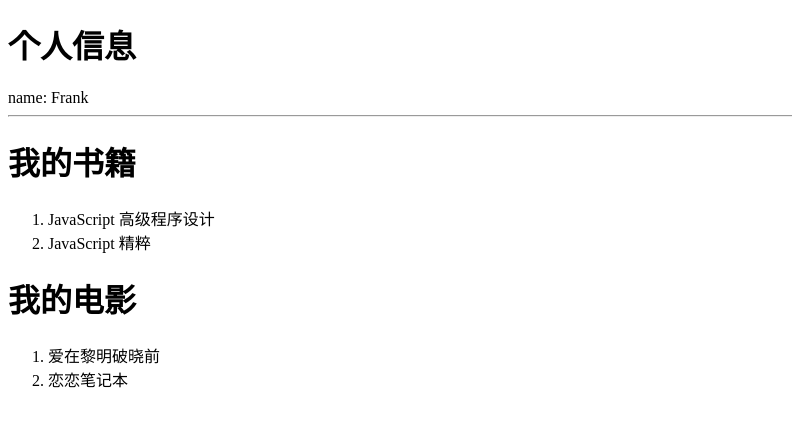
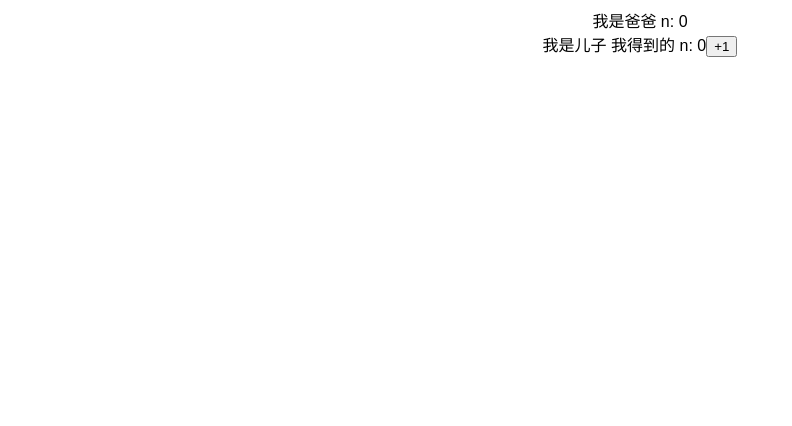
Before and after one commit to codingories/react-restudy, a React (Create React App) app: page / in a window 1280 px wide. Shown: the top 426 px of the page, without its empty margins (0-792 px from the left). Built offline with nearby package versions, Linux system fonts and the light colour scheme.

Commit message:
useContext的案例

```diff
--- a/src/index.js
+++ b/src/index.js
@@ -1,144 +1,44 @@
-import React, { useReducer, useContext, useEffect } from "react";
+import React, { createContext, useState, useContext } from "react";
 import ReactDOM from "react-dom";
 
-const store = {
-  user: null,
-  books: null,
-  movies: null
-};
-// 1. 将数据集中在一个 store 对象
-function reducer(state, action) {
-  switch (action.type) {
-    case "setUser":
-      return { ...state, user: action.user };
-      // 先把之前的状态复制过来，再加上新的user
-    case "setBooks":
-      return { ...state, books: action.books };
-    case "setMovies":
-      return { ...state, movies: action.movies };
-    default:
-      throw new Error();
-  }
-} // 2. 将所有操作集中在 reducer
+import "./styles.css";
 
-const Context = React.createContext(null);
-// 3. 创建一个 Context
-
+const C = createContext(null);
+// 一.使用 C = createContext(initial)创建上下文
 function App() {
-  const [state, dispatch] = useReducer(reducer, store);
-  // 4. 创建对数据的读写 api
-  const api = { state, dispatch };
+  console.log("App 执行了");
+  const [n, setN] = useState(0);
   return (
-    <Context.Provider value={api}>
-      {/*5. 将第四步的内容放到第三步的 Context*/}
-      {/*6. 用 Context.Provider 将 Context 提供给所有组件*/}
-      <User />
-      <hr />
-      <Books />
-      <Movies />
-    </Context.Provider>
+    <C.Provider value={{ n, setN }}>
+      {/*二.<C.provider>圈定作用域, 传递一个Value , Value一般会给一个读接口和一个写接口*/}
+      <div className="App">
+        <Baba />
+      </div>
+    </C.Provider>
   );
 }
 
-function User() {
-  const { state, dispatch } = useContext(Context);
-  {/*7. 各个组件用 useContext 获取读写 API*/}
-  // 注意这里不是方括号，useContext返回一个对象
-  useEffect(() => {
-    // useEffect替换useState,useState会在页面每次渲染都执行ajax,useEffect只有在第一次渲染才会调用ajax
-    ajax("/user").then(user => {
-      console.log("user");
-      console.log(user);
-      dispatch({ type: "setUser", user: user });
-      console.log(state);
-    });
-  }, []);
-
+function Baba() {
+  const { n, setN } = useContext(C);
   return (
     <div>
-      <h1>个人信息</h1>
-      {/* <div>name: {state.user}</div> */}
-      <div>name: {state.user ? state.user.name : ""}</div>
+      我是爸爸 n: {n} <Child />
     </div>
   );
 }
 
-function Books() {
-  const { state, dispatch } = useContext(Context);
-  useEffect(() => {
-    ajax("/books").then(books => {
-      dispatch({ type: "setBooks", books: books });
-    });
-  }, []);
+function Child() {
+  const { n, setN } = useContext(C);
+  const onClick = () => {
+    setN(i => i + 1);
+  };
   return (
     <div>
-      <h1>我的书籍</h1>
-      <ol>
-        {state.books
-          ? state.books.map(book => <li key={book.id}>{book.name}</li>)
-          : "加载中"}
-      </ol>
-    </div>
-  );
-}
-
-function Movies() {
-  const { state, dispatch } = useContext(Context);
-  useEffect(() => {
-    ajax("/movies").then(movies => {
-      dispatch({ type: "setMovies", movies: movies });
-    });
-  }, []);
-  return (
-    <div>
-      <h1>我的电影</h1>
-      <ol>
-        {state.movies
-          ? state.movies.map(movie => <li key={movie.id}>{movie.name}</li>)
-          : "加载中"}
-      </ol>
+      我是儿子 我得到的 n: {n}
+      <button onClick={onClick}>+1</button>
     </div>
   );
 }
 
 const rootElement = document.getElementById("root");
 ReactDOM.render(<App />, rootElement);
-
-// 帮助函数
-
-// 假 ajax
-// 两秒钟后，根据 path 返回一个对象，必定成功不会失败
-function ajax(path) {
-  return new Promise((resolve, reject) => {
-    setTimeout(() => {
-      if (path === "/user") {
-        resolve({
-          id: 1,
-          name: "Frank"
-        });
-      } else if (path === "/books") {
-        resolve([
-          {
-            id: 1,
-            name: "JavaScript 高级程序设计"
-          },
-          {
-            id: 2,
-            name: "JavaScript 精粹"
-          }
-        ]);
-      } else if (path === "/movies") {
-        resolve([
-          {
-            id: 1,
-            name: "爱在黎明破晓前"
-          },
-          {
-            id: 2,
-            name: "恋恋笔记本"
-          }
-        ]);
-      }
-    }, 2000);
-  });
-}
```
